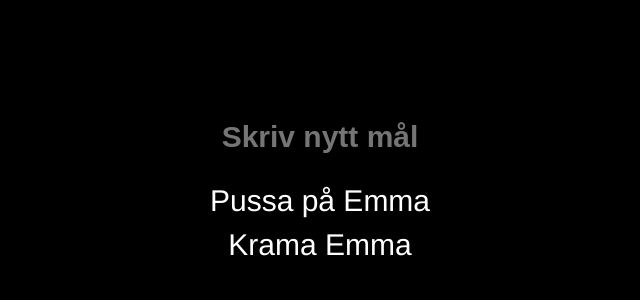
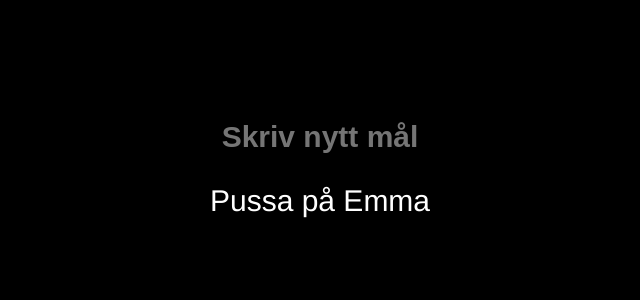
Before and after one commit to simonbrundin/pika, a Vue app: page / in a window 1280 px wide. Shown: the top 300 px of the page, without its empty margins (320-960 px from the left). Built offline with nearby package versions, Linux system fonts and the light colour scheme.

Commit message:
Ändrade något jag inte längre kommer ihåg

```diff
--- a/src/components/GoalList.vue
+++ b/src/components/GoalList.vue
@@ -13,10 +13,12 @@
           done: goal.completed,
           'selected-goal': goal.id === selectedGoal
         }"
-        @click="checkGoal(goal)"
+        @click="selectGoal(goal)"
         @dblclick="editGoal(goal)"
         v-if="!goal.editing"
-      >{{ goal.title }}</div>
+      >
+        {{ goal.title }}
+      </div>
 
       <input
         v-if="goal.editing"
@@ -43,13 +45,10 @@ export default {
           id: 1,
           title: 'Pussa på Emma',
           completed: false,
-          editing: false
-        },
-        {
-          id: 2,
-          title: 'Krama Emma',
-          completed: false,
-          editing: false
+          editing: false,
+          planned: false,
+          startTime: '13.00 14/12/2019',
+          priority: 3
         }
       ]
     }
@@ -105,19 +104,18 @@ export default {
           id: newID,
           title: this.goalInputText,
           completed: false,
-          editing: false
+          editing: false,
+          planned: false,
+          startTime: '13.00 14/12/2019',
+          priority: 0
         })
         this.goalInputText = ''
       } else {
         alert('Fyll i ruta')
       }
     },
-    checkGoal(goal) {
-      if (goal.completed) {
-        goal.completed = false
-      } else {
-        goal.completed = true
-      }
+    selectGoal(goal) {
+      this.selectedGoal = goal.id
     },
     editGoal(goal) {
       goal.editing = true
```
